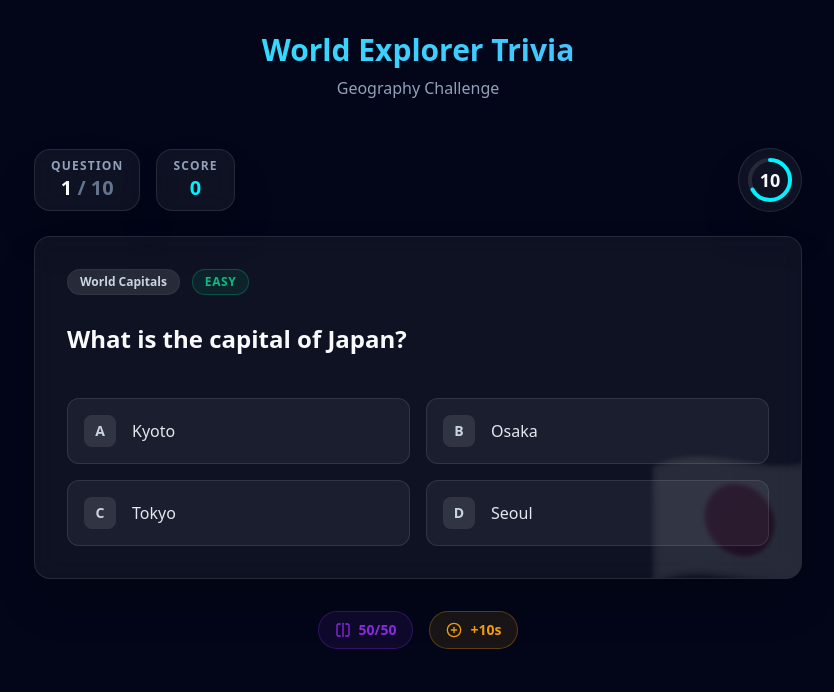
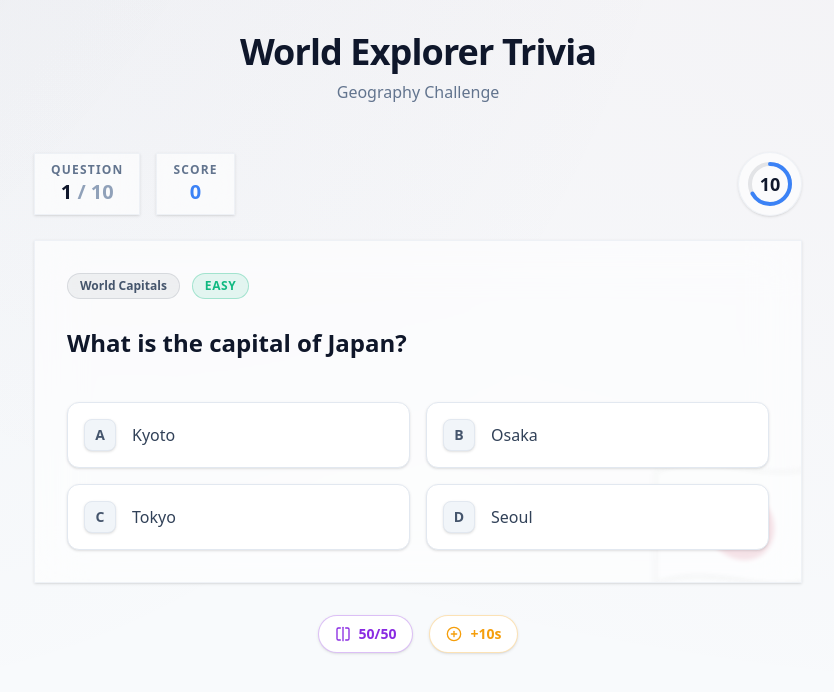
Before and after one commit to Balpos07/game, a Next.js app: page / in a window 1280 px wide. Shown: the top 692 px of the page, without its empty margins (222-1056 px from the left). Built offline with nearby package versions, Linux system fonts and the light colour scheme.

Commit message:
feat: implement quiz application components, styling, and confetti dependency

```diff
--- a/package.json
+++ b/package.json
@@ -9,6 +9,7 @@
     "lint": "eslint"
   },
   "dependencies": {
+    "canvas-confetti": "^1.9.4",
     "clsx": "^2.1.1",
     "framer-motion": "^13.4.0",
     "lucide-react": "^1.47.0",
@@ -20,6 +21,7 @@
   },
   "devDependencies": {
     "@tailwindcss/postcss": "^4",
+    "@types/canvas-confetti": "^1.9.0",
     "@types/node": "^20",
     "@types/react": "^19",
     "@types/react-dom": "^19",
--- a/src/app/globals.css
+++ b/src/app/globals.css
@@ -1,6 +1,7 @@
 @import "tailwindcss";
 
-@theme inline {
+@theme {
+  --font-sans: var(--font-outfit), ui-sans-serif, system-ui, sans-serif;
   --color-primary: #00f2fe;
   --color-developer: #00f2fe;
   --color-designer: #8a2be2;
@@ -9,16 +10,37 @@
   --color-success: #10b981;
 }
 
-:root {
-  color-scheme: dark;
+@layer base {
+  :root {
+    --background: #f8fafc; /* slate-50 */
+    --foreground: #0f172a; /* slate-900 */
+    --accent: #3b82f6; /* blue-500 */
+  }
 }
 
 body {
-  @apply bg-slate-950 text-slate-50 antialiased min-h-screen font-sans;
+  color: var(--foreground);
+  background-color: var(--background);
+  font-family: var(--font-sans);
+
+  /* Animated Mesh Gradient Background */
+  background-image:
+    radial-gradient(at 0% 0%, hsla(253,16%,7%,0.05) 0, transparent 50%),
+    radial-gradient(at 50% 0%, hsla(225,39%,30%,0.05) 0, transparent 50%),
+    radial-gradient(at 100% 0%, hsla(339,49%,30%,0.05) 0, transparent 50%);
+  background-attachment: fixed;
+  background-size: 200% 200%;
+  animation: gradientMove 15s ease infinite alternate;
+}
+
+@keyframes gradientMove {
+  0% { background-position: 0% 50%; }
+  50% { background-position: 100% 50%; }
+  100% { background-position: 0% 50%; }
 }
 
 @utility glass-panel {
-  @apply backdrop-blur-md bg-white/5 border border-white/10 rounded-2xl shadow-2xl;
+  @apply bg-white/60 backdrop-blur-xl border border-slate-200/50 shadow-sm;
 }
 
 @utility glass-panel-gold {
--- a/src/app/layout.tsx
+++ b/src/app/layout.tsx
@@ -1,29 +1,29 @@
 import type { Metadata } from "next";
-import { Geist, Geist_Mono } from "next/font/google";
+import { Outfit } from "next/font/google";
 import "./globals.css";
 
-const geistSans = Geist({
-  variable: "--font-geist-sans",
-  subsets: ["latin"],
-});
-
-const geistMono = Geist_Mono({
-  variable: "--font-geist-mono",
+const outfit = Outfit({
+  variable: "--font-outfit",
   subsets: ["latin"],
 });
 
 export const metadata: Metadata = {
-  title: "Create Next App",
-  description: "Generated by create next app",
+  title: "TechPulse Trivia",
+  description: "A premium trivia experience for the tech community.",
 };
 
-export default function RootLayout({ children }: LayoutProps<"/">) {
+export default function RootLayout({
+  children,
+}: Readonly<{
+  children: React.ReactNode;
+}>) {
   return (
-    <html
-      lang="en"
-      className={`${geistSans.variable} ${geistMono.variable} h-full antialiased`}
-    >
-      <body className="min-h-full flex flex-col">{children}</body>
+    <html lang="en">
+      <body
+        className={`${outfit.variable} font-sans antialiased bg-slate-50 text-slate-900 min-h-screen`}
+      >
+        {children}
+      </body>
     </html>
   );
 }
--- a/src/app/page.tsx
+++ b/src/app/page.tsx
@@ -6,6 +6,7 @@ import QuizEngine from '@/components/QuizEngine';
 import { GEOGRAPHY_QUESTIONS } from '@/data/questions';
 import { Trophy, Share2, Check } from 'lucide-react';
 import { useSoundEffects } from '@/hooks/useSoundEffects';
+import confetti from 'canvas-confetti';
 
 export default function Home() {
   const { startQuiz, status, score, correctAnswersCount, questions, answers, resetQuiz } = useQuizStore();
@@ -19,6 +20,21 @@ export default function Home() {
     }
     if (status === 'finished') {
       playFinished();
+
+      // Trigger cinematic confetti cannon
+      const duration = 3 * 1000;
+      const animationEnd = Date.now() + duration;
+      const defaults = { startVelocity: 30, spread: 360, ticks: 60, zIndex: 0 };
+
+      const interval: any = setInterval(function() {
+        const timeLeft = animationEnd - Date.now();
+        if (timeLeft <= 0) {
+          return clearInterval(interval);
+        }
+        const particleCount = 50 * (timeLeft / duration);
+        confetti({ ...defaults, particleCount, origin: { x: 0.1, y: Math.random() - 0.2 } });
+        confetti({ ...defaults, particleCount, origin: { x: 0.9, y: Math.random() - 0.2 } });
+      }, 250);
     }
   }, [status, startQuiz, playFinished]);
 
@@ -48,27 +64,27 @@ export default function Home() {
   if (status === 'finished') {
     return (
       <main className="min-h-screen flex items-center justify-center p-4">
-        <div className="glass-panel p-10 flex flex-col items-center gap-6 max-w-lg w-full text-center">
-          <div className="w-20 h-20 bg-amber-500/20 text-amber-400 rounded-full flex items-center justify-center border border-amber-500/50">
+        <div className="glass-panel p-10 flex flex-col items-center gap-6 max-w-lg w-full text-center bg-white shadow-xl">
+          <div className="w-20 h-20 bg-amber-100 text-amber-500 rounded-full flex items-center justify-center border border-amber-200">
             <Trophy className="w-10 h-10" />
           </div>
-          <h1 className="text-4xl font-bold text-slate-50">Quiz Complete!</h1>
+          <h1 className="text-4xl font-bold text-slate-900">Quiz Complete!</h1>
 
           <div className="flex gap-8 my-6">
             <div className="flex flex-col items-center">
-              <span className="text-4xl font-bold text-[#00f2fe]">{score}</span>
-              <span className="text-sm text-slate-400 uppercase tracking-wider font-semibold">Total Score</span>
+              <span className="text-4xl font-bold text-[#3b82f6]">{score}</span>
+              <span className="text-sm text-slate-500 uppercase tracking-wider font-semibold">Total Score</span>
             </div>
             <div className="flex flex-col items-center">
               <span className="text-4xl font-bold text-[#10b981]">{correctAnswersCount}/{questions.length}</span>
-              <span className="text-sm text-slate-400 uppercase tracking-wider font-semibold">Correct</span>
+              <span className="text-sm text-slate-500 uppercase tracking-wider font-semibold">Correct</span>
             </div>
           </div>
 
           <div className="flex flex-col gap-3 w-full">
             <button
               onClick={handleShare}
-              className="w-full glass-panel border-[#8a2be2]/50 bg-[#8a2be2]/10 text-[#8a2be2] font-bold text-lg py-4 flex items-center justify-center gap-2 hover:bg-[#8a2be2]/20 transition-colors"
+              className="w-full glass-panel border-[#8a2be2]/20 bg-[#8a2be2]/10 text-[#8a2be2] font-bold text-lg py-4 flex items-center justify-center gap-2 hover:bg-[#8a2be2]/20 transition-colors shadow-sm"
             >
               {copied ? <Check className="w-5 h-5" /> : <Share2 className="w-5 h-5" />}
               {copied ? 'Copied to Clipboard!' : 'Share Results'}
@@ -76,7 +92,7 @@ export default function Home() {
 
             <button
               onClick={() => { resetQuiz(); startQuiz(GEOGRAPHY_QUESTIONS); }}
-              className="w-full bg-[#00f2fe] text-slate-950 font-bold text-lg py-4 rounded-xl hover:bg-[#00f2fe]/90 transition-colors"
+              className="w-full bg-[#3b82f6] text-white font-bold text-lg py-4 rounded-xl hover:bg-[#2563eb] transition-colors shadow-md"
             >
               Play Again
             </button>
@@ -89,10 +105,10 @@ export default function Home() {
   return (
     <main className="min-h-screen p-4 md:p-8 flex flex-col pt-16">
       <div className="max-w-5xl mx-auto w-full mb-12 text-center">
-        <h1 className="text-3xl font-bold bg-clip-text text-transparent bg-gradient-to-r from-[#00f2fe] to-[#4facfe]">
+        <h1 className="text-4xl font-extrabold text-slate-900 tracking-tight">
           World Explorer Trivia
         </h1>
-        <p className="text-slate-400 mt-2">Geography Challenge</p>
+        <p className="text-slate-500 mt-2 font-medium">Geography Challenge</p>
       </div>
 
       <QuizEngine />
--- a/src/components/QuizEngine.tsx
+++ b/src/components/QuizEngine.tsx
@@ -125,13 +125,13 @@ export default function QuizEngine() {
       <div className="flex items-center justify-between">
         <div className="flex items-center gap-4">
           <div className="glass-panel px-4 py-2 flex flex-col items-center justify-center">
-            <span className="text-xs text-slate-400 uppercase tracking-widest font-semibold">Question</span>
-            <span className="text-xl font-bold text-slate-50">{currentQuestionIndex + 1} <span className="text-slate-500">/ {questions.length}</span></span>
+            <span className="text-xs text-slate-500 uppercase tracking-widest font-semibold">Question</span>
+            <span className="text-xl font-bold text-slate-900">{currentQuestionIndex + 1} <span className="text-slate-400">/ {questions.length}</span></span>
           </div>
 
           <div className="glass-panel px-4 py-2 flex flex-col items-center justify-center relative">
-            <span className="text-xs text-slate-400 uppercase tracking-widest font-semibold">Score</span>
-            <span className="text-xl font-bold text-[#00f2fe]">{score}</span>
+            <span className="text-xs text-slate-500 uppercase tracking-widest font-semibold">Score</span>
+            <span className="text-xl font-bold text-[#3b82f6]">{score}</span>
 
             {/* Combo Badge */}
             <AnimatePresence>
@@ -152,9 +152,9 @@ export default function QuizEngine() {
         {/* Circular Timer */}
         <div className="relative flex items-center justify-center w-16 h-16 glass-panel rounded-full shrink-0">
           <svg className="w-12 h-12 transform -rotate-90">
-            <circle className="text-white/10" strokeWidth="4" stroke="currentColor" fill="transparent" r="20" cx="24" cy="24" />
+            <circle className="text-slate-900/10" strokeWidth="4" stroke="currentColor" fill="transparent" r="20" cx="24" cy="24" />
             <motion.circle
-              className={cn("transition-colors duration-300", timeLeft <= 5 ? "text-[#ef4444]" : "text-[#00f2fe]")}
+              className={cn("transition-colors duration-300", timeLeft <= 5 ? "text-[#ef4444]" : "text-[#3b82f6]")}
               strokeWidth="4"
               strokeDasharray="125.6"
               strokeDashoffset={125.6 * (1 - timerProgress)}
@@ -167,7 +167,7 @@ export default function QuizEngine() {
             />
           </svg>
           <div className="absolute inset-0 flex items-center justify-center">
-            <span className={cn("text-lg font-bold", timeLeft <= 5 ? "text-[#ef4444] animate-pulse" : "text-slate-50")}>{timeLeft}</span>
+            <span className={cn("text-lg font-bold", timeLeft <= 5 ? "text-[#ef4444] animate-pulse" : "text-slate-900")}>{timeLeft}</span>
           </div>
         </div>
       </div>
@@ -188,7 +188,7 @@ export default function QuizEngine() {
         )}
 
         <div className="flex items-center gap-3 relative z-10">
-          <span className="px-3 py-1 rounded-full bg-white/10 text-xs font-semibold text-slate-300 capitalize border border-white/5">
+          <span className="px-3 py-1 rounded-full bg-slate-900/5 text-xs font-semibold text-slate-600 capitalize border border-slate-900/10">
             {currentQuestion.category.replace(/_/g, ' ')}
           </span>
           <span className={cn(
@@ -212,18 +212,18 @@ export default function QuizEngine() {
             const isCorrectOption = currentQuestion.correct_option_index === idx;
             const isEliminated = eliminatedOptions.includes(idx);
 
-            let buttonStateStyles = "bg-white/5 border-white/10 hover:bg-white/10 hover:border-white/20 cursor-pointer";
+            let buttonStateStyles = "bg-white border-slate-200 hover:bg-slate-50 hover:border-slate-300 cursor-pointer shadow-sm";
 
             if (isEliminated) {
-              buttonStateStyles = "bg-transparent border-white/5 opacity-20 cursor-not-allowed grayscale";
+              buttonStateStyles = "bg-transparent border-slate-900/5 opacity-20 cursor-not-allowed grayscale";
             } else if (isAnswered) {
               buttonStateStyles = "cursor-default ";
               if (isCorrectOption) {
-                buttonStateStyles += "bg-[#10b981]/20 border-[#10b981]/50 shadow-[0_0_15px_rgba(16,185,129,0.3)]";
+                buttonStateStyles += "bg-[#10b981]/10 border-[#10b981]/50 shadow-[0_0_15px_rgba(16,185,129,0.3)] text-slate-900";
               } else if (isSelected && !isCorrectOption) {
-                buttonStateStyles += "bg-[#ef4444]/20 border-[#ef4444]/50 shadow-[0_0_15px_rgba(239,68,68,0.3)]";
+                buttonStateStyles += "bg-[#ef4444]/10 border-[#ef4444]/50 shadow-[0_0_15px_rgba(239,68,68,0.3)] text-slate-900";
               } else {
-                buttonStateStyles += "bg-white/5 border-white/5 opacity-50";
+                buttonStateStyles += "bg-white border-slate-200 opacity-50";
               }
             }
 
@@ -240,14 +240,14 @@ export default function QuizEngine() {
                 )}
               >
                 <div className={cn(
-                  "flex items-center justify-center w-8 h-8 rounded-lg font-bold text-sm shrink-0",
+                  "flex items-center justify-center w-8 h-8 rounded-lg font-bold text-sm shrink-0 shadow-sm",
                   isAnswered && isCorrectOption ? "bg-[#10b981] text-white" :
                   isAnswered && isSelected && !isCorrectOption ? "bg-[#ef4444] text-white" :
-                  "bg-white/10 text-slate-300"
+                  "bg-slate-100 text-slate-600 border border-slate-200"
                 )}>
                   {OPTION_LABELS[idx]}
                 </div>
-                <span className={cn("font-medium", isEliminated ? "line-through text-slate-500" : "text-slate-200")}>
+                <span className={cn("font-medium", isEliminated ? "line-through text-slate-400" : "text-slate-700")}>
                   {option}
                 </span>
 
@@ -271,8 +271,8 @@ export default function QuizEngine() {
               onClick={handleFiftyFifty}
               disabled={lifelines.fiftyFiftyUsed}
               className={cn(
-                "px-4 py-2 rounded-full font-semibold text-sm flex items-center gap-2 border transition-all",
-                lifelines.fiftyFiftyUsed ? "bg-white/5 text-slate-500 border-white/5 cursor-not-allowed" : "bg-[#8a2be2]/10 text-[#8a2be2] border-[#8a2be2]/30 hover:bg-[#8a2be2]/20"
+                "px-4 py-2 rounded-full font-semibold text-sm flex items-center gap-2 border transition-all shadow-sm bg-white",
+                lifelines.fiftyFiftyUsed ? "text-slate-400 border-slate-200 cursor-not-allowed" : "text-[#8a2be2] border-[#8a2be2]/30 hover:bg-[#8a2be2]/10"
               )}
             >
               <SplitSquareHorizontal className="w-4 h-4" /> 50/50
@@ -281,8 +281,8 @@ export default function QuizEngine() {
               onClick={handleAddTime}
               disabled={lifelines.addTimeUsed}
               className={cn(
-                "px-4 py-2 rounded-full font-semibold text-sm flex items-center gap-2 border transition-all",
-                lifelines.addTimeUsed ? "bg-white/5 text-slate-500 border-white/5 cursor-not-allowed" : "bg-[#f59e0b]/10 text-[#f59e0b] border-[#f59e0b]/30 hover:bg-[#f59e0b]/20"
+                "px-4 py-2 rounded-full font-semibold text-sm flex items-center gap-2 border transition-all shadow-sm bg-white",
+                lifelines.addTimeUsed ? "text-slate-400 border-slate-200 cursor-not-allowed" : "text-[#f59e0b] border-[#f59e0b]/30 hover:bg-[#f59e0b]/10"
               )}
             >
               <PlusCircle className="w-4 h-4" /> +10s
@@ -301,13 +301,13 @@ export default function QuizEngine() {
             className="flex flex-col gap-4 overflow-hidden mt-4"
           >
             <div className={cn(
-              "p-6 rounded-2xl border backdrop-blur-md shadow-lg",
-              isCorrect ? "bg-[#10b981]/10 border-[#10b981]/30" : "bg-[#ef4444]/10 border-[#ef4444]/30"
+              "p-6 rounded-2xl border bg-white shadow-lg",
+              isCorrect ? "border-[#10b981]/30" : "border-[#ef4444]/30"
             )}>
-              <h3 className="font-bold text-lg mb-2 flex items-center gap-2">
+              <h3 className="font-bold text-lg mb-2 flex items-center gap-2 text-slate-900">
                 {isCorrect ? <><CheckCircle2 className="text-[#10b981]" /> Excellent!</> : <><XCircle className="text-[#ef4444]" /> Incorrect</>}
               </h3>
-              <p className="text-slate-300 leading-relaxed">
+              <p className="text-slate-600 leading-relaxed">
                 {currentQuestion.explanation}
               </p>
             </div>
@@ -316,7 +316,7 @@ export default function QuizEngine() {
               whileHover={{ scale: 1.02 }}
               whileTap={{ scale: 0.98 }}
               onClick={nextQuestion}
-              className="glass-panel border-[#00f2fe]/50 bg-[#00f2fe]/10 text-[#00f2fe] py-4 rounded-2xl font-bold text-lg flex items-center justify-center gap-2 transition-colors hover:bg-[#00f2fe]/20 focus:outline-none focus:ring-2 focus:ring-[#00f2fe]"
+              className="glass-panel border-[#3b82f6]/50 bg-[#3b82f6]/10 text-[#3b82f6] py-4 rounded-2xl font-bold text-lg flex items-center justify-center gap-2 transition-colors hover:bg-[#3b82f6]/20 focus:outline-none focus:ring-2 focus:ring-[#3b82f6]"
               autoFocus
             >
               {currentQuestionIndex === questions.length - 1 ? 'Finish Quiz' : 'Next Question (Press Enter)'}
```
Also changed, not shown: 1 other file (tests, documents, lock files or other folders).
